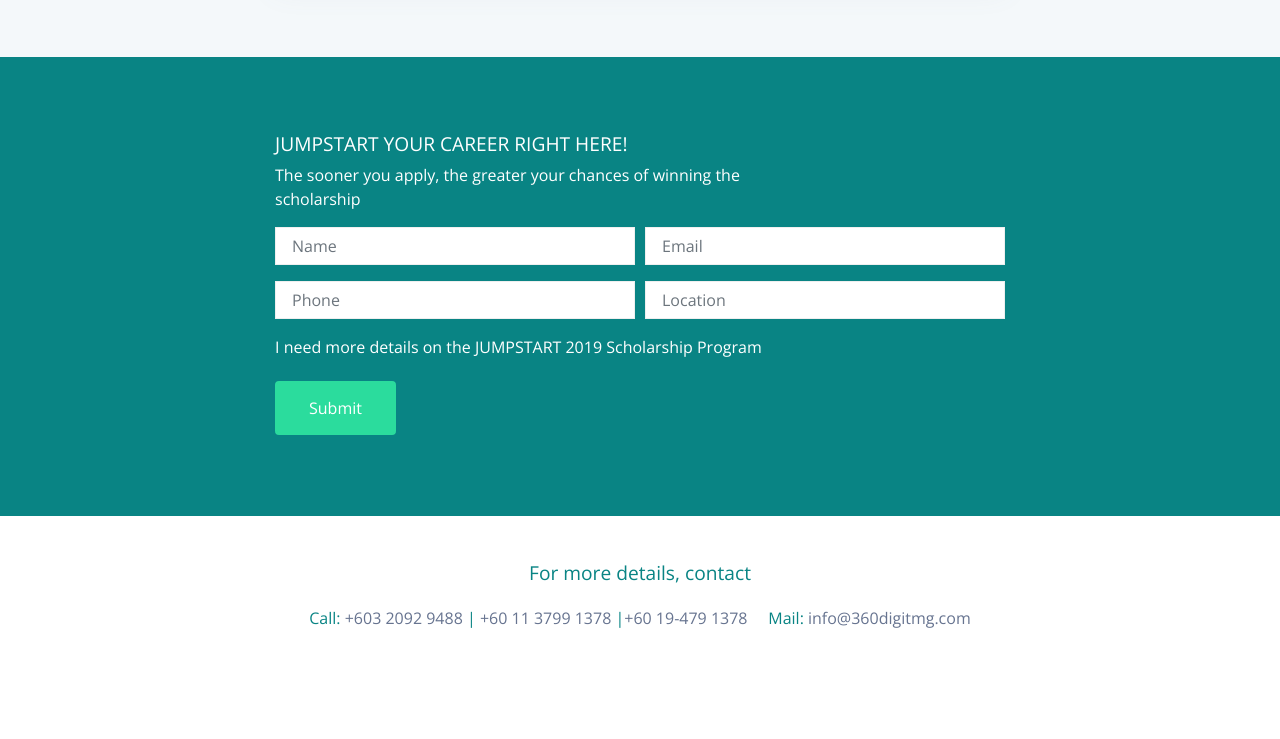
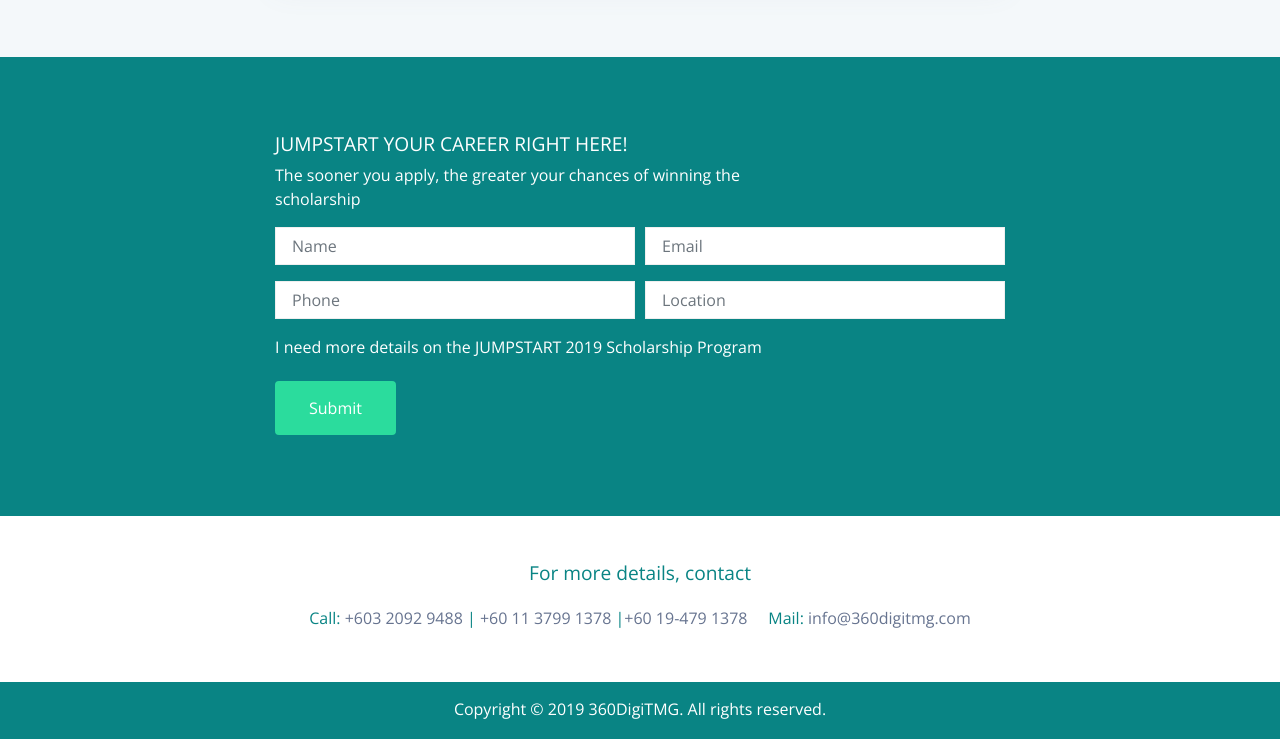
Before and after one commit to arunkv001/jumpstart2019-7, a plain HTML site: page index.html in a window 1280 px wide. Shown: the part 7392-8131 px from the top of the page. Before the commit the page ends 8074 px from the top, so only its background shows below. Drawn offline with nearby package versions, Linux system fonts and the light colour scheme; files that its build step writes are made by us from their sources; a script that the page names is missing; files whose address does not match are found by name; a web font is replaced by a local one.

Commit message:
create github pages

```diff
--- a/assets/mobirise/css/mbr-additional.css
+++ b/assets/mobirise/css/mbr-additional.css
@@ -2137,3 +2137,12 @@ body {
   text-align: center;
   color: #098484;
 }
+.cid-rF3ebA6Ajd {
+  padding-top: 15px;
+  padding-bottom: 0px;
+  background-color: #098484;
+}
+.cid-rF3ebA6Ajd .mbr-text {
+  color: #ffffff;
+  text-align: center;
+}
--- a/index.html
+++ b/index.html
@@ -797,7 +797,7 @@
         <div class="row">
             <div class="col-lg-8 mx-auto mbr-form" data-form-type="formoid">
 <!--Formbuilder Form-->
-<form action="https://mobirise.com/" method="POST" class="mbr-form form-with-styler" data-form-title="Form Name"><input type="hidden" name="email" data-form-email="true" value="ugrjlsQn0npJZqiuniEChhTrxvSVWqQTyKq++E2VzuEr9aPH+7JJ9VwK2lZTci+YZFcjqBAVqHmpd0foQsS2JObL5kLihmxw272W2zyiShM9gK8zjh7NcXglr8atjVPD.2/vjBJhDUfdrCVrBy7YC8YcdCS/k/y1I6aBPXmNlmSmJhy6dR6GnGir5qjEMS5qgSOR+QxQ74fVw23SlaEpNVDHx/7nZn3v/5OJcVIYWcRVdqbm2lW4z0ELqu/t0dKNN">
+<form action="https://mobirise.com/" method="POST" class="mbr-form form-with-styler" data-form-title="Form Name"><input type="hidden" name="email" data-form-email="true" value="NxpWkfraxCnNYc0fqEWDY5iFNavbHyNXbSnAc20ACPXsD1SS+yoZ84+oQgYo3NqJpg9FZQt1GI0McqXf+PF0ggwwispESwsn4OJYqltNKAJIB/tmi/S4v6G3tlAiBU87.Q2C3RIuhuEV2llCLben7BhK4OccaxuBlUr3h+9A8EhJJ24xU9Qrx2B19Q8o04bh/DIYd4Kp7OXn7mmU5u9iZySiAoRtPZpmXITq/nCloRQJI70yxJvj7p695xAWICrDK">
 <div class="form-row">
 <div hidden="hidden" data-form-alert="" class="alert alert-success col-12">Thank you for getting in touch!
 
@@ -850,6 +850,20 @@ We appreciate you contacting us about Jumpstart Scholarship Program. One of our
     </div>
 </section>
 
+<section class="mbr-section content1 cid-rF3ebA6Ajd" id="content1-u">
+
+
+
+    <div class="container">
+        <div class="row justify-content-center">
+            <div class="col-lg-8 col-md-10">
+                <p class="mbr-text mbr-fonts-style mbr-light display-7">Copyright © 2019 360DigiTMG. All rights reserved.
+                </p>
+            </div>
+        </div>
+    </div>
+</section>
+
 
   <script src="assets/web/assets/jquery/jquery.min.js"></script>
   <script src="assets/popper/popper.min.js"></script>
```
Also changed, not shown: 1 other file.
